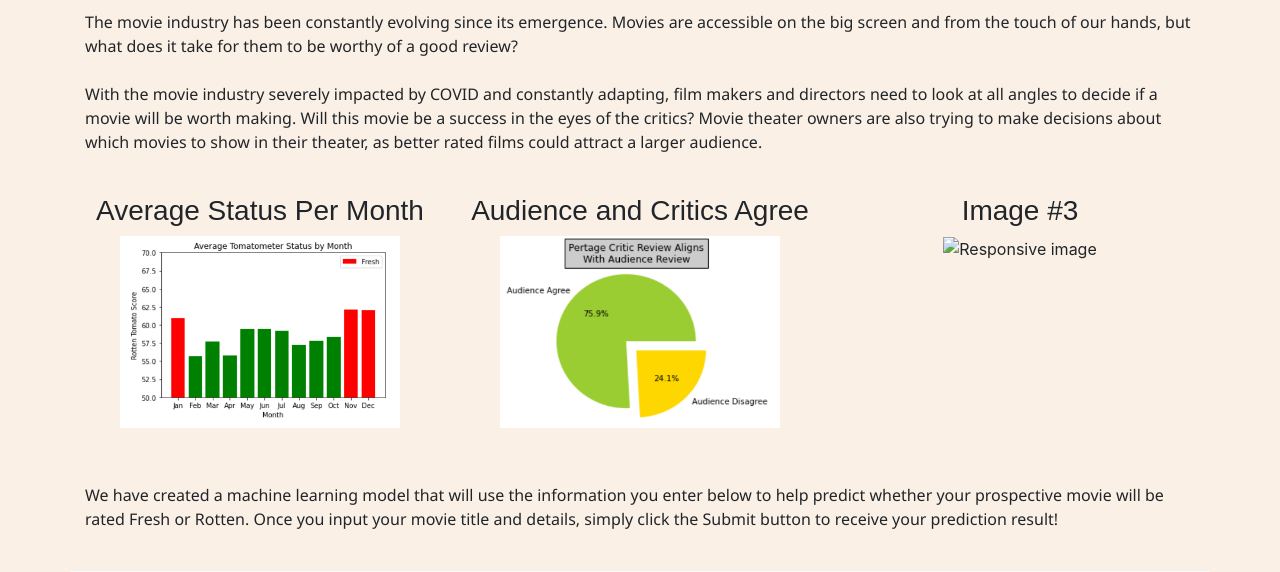
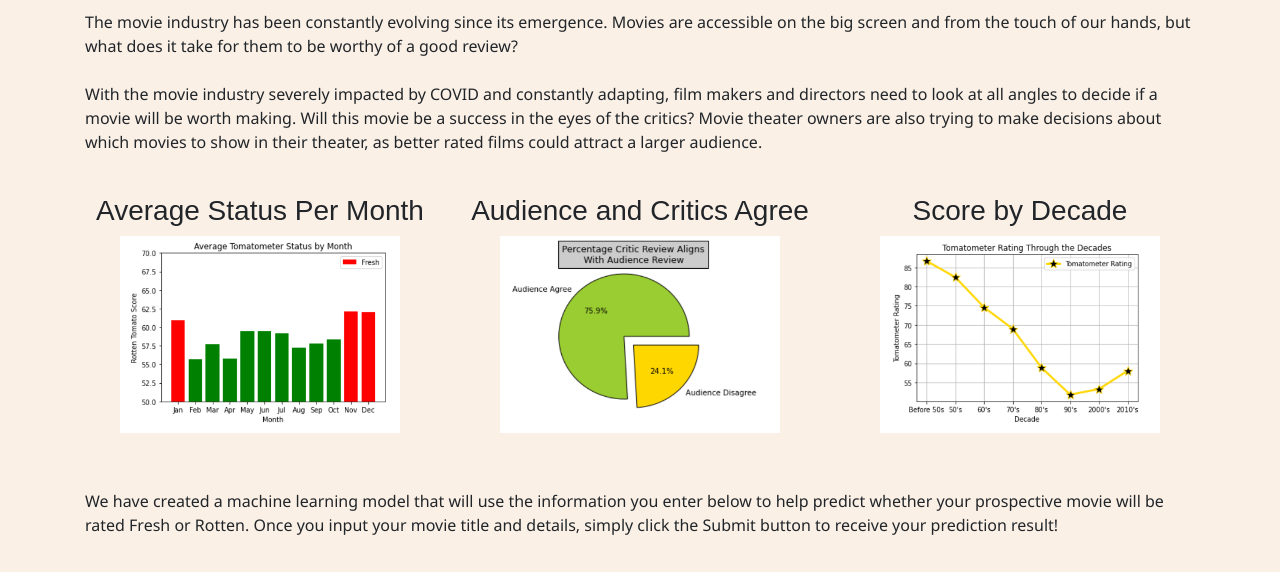
Before and after one commit to devinhughes/Rotten_tomatoes_project, a Flask app: page / in a window 1280 px wide. Shown: the part 278-850 px from the top of the page. Run offline with Flask 2, Linux system fonts and the light colour scheme; some libraries are stand-ins or nearby versions.

Commit message:
add visualisation

```diff
--- a/dashboard/templates/index.html
+++ b/dashboard/templates/index.html
@@ -35,11 +35,11 @@
             </div>
             <div class="col-md-4 text-center">
                 <h3 class="title"> Audience and Critics Agree</h3>
-                <img src="static/images/crit_aud_per.png" width=80% height=80% alt="A pie chart comparing the percentage that audience and critic were agreed concerning ratings">
+                <img src="static/images/pie_chart.png" width=80% height=80% alt="A pie chart comparing the percentage that audience and critic were agreed concerning ratings">
             </div>
             <div class="col-md-4 text-center">
-                <h3 class="title">Image #3</h3>
-                <img src="" alt="Responsive image">
+                <h3 class="title"> Score by Decade </h3>
+                <img src="static/images/rating_by_year.png" width=80% height=80% alt="Line chart displaying average score over each decade">
             </div>
         </div>
         <!-- Add section for ML model description -->
```
Also changed, not shown: dashboard/static/images/crit_aud_per.png (deleted), dashboard/static/images/pie_chart.png (added), dashboard/static/images/rating_by_year.png (added).
